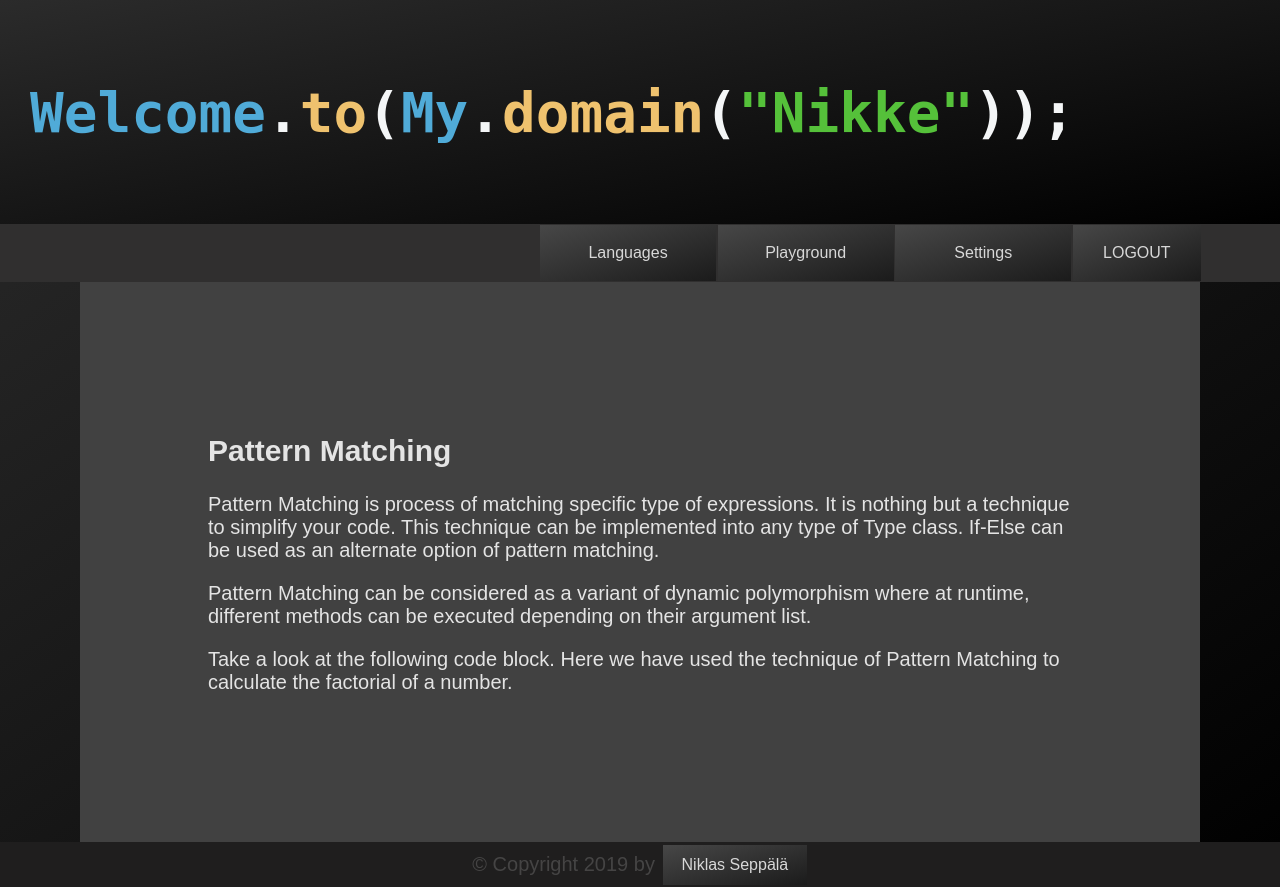
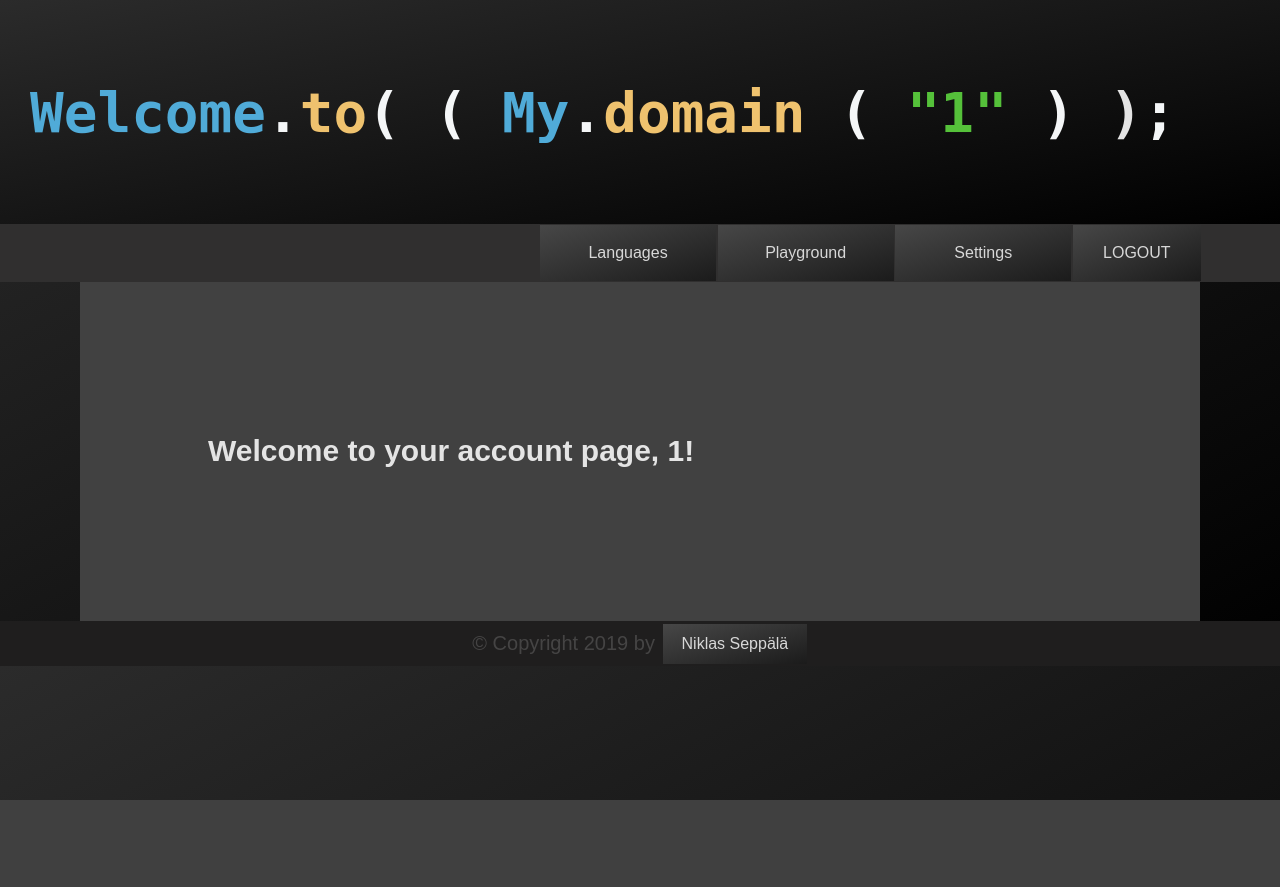
Before and after one commit to NikkeArp/my-website, a Flask app: page /account in a window 1280 px wide. After the commit the page ends 800 px from the top, so only its background shows below. Run offline with Flask 2, Linux system fonts and the light colour scheme; the visitor is signed in with stand-in values (Sample User, id 1).

Commit message:
Created dynamic main header with javascript that greets logged in user. Created logout functionality to app.py. moved main header html to layout.html cleaned html-files.

```diff
--- a/app.py
+++ b/app.py
@@ -60,6 +60,11 @@ def admin_page():
 
 @app.route("/logout")
 def logout():
+
+    session["logged_in"] = False
+    session["account_name"] = ""
+    session["admin_logged_in"] = False
+
     return redirect(url_for("index_page"))
 
 
--- /dev/null
+++ b/static/scripts/accountHeader.js
@@ -0,0 +1,5 @@
+$(document).ready(function () {
+    var account = $("#accountName")[0]
+    var header = $("#mainHeader")[0]
+    header.innerHTML = header.innerHTML.replace("()", '( </span><span style="color:#55c13a">' + '"' + account.innerHTML + '"' + '</span><span style="color:#f4f6f7;"> )</span>');
+});
--- a/static/scripts/mainHeader.js
+++ /dev/null
@@ -1,12 +0,0 @@
-$(document).ready(function () {
-    $("#mainHeader")[0].innerHTML =
-        '<span style="color: #50abd8">Welcome</span>'
-        + '<span style="color:#f4f6f7;">.</span>'
-        + '<span style="color: #efc26e">to</span>'
-        + '<span style="color:#f4f6f7;">(</span>'
-        + '<span style="color: #50abd8">My</span>'
-        + '<span style="color:#f4f6f7;">.</span>'
-        + '<span style="color: #efc26e">domain</span>'
-        + '<span style="color:#f4f6f7;">(<span style="color:#55c13a">"Nikke"</span>))</span>'
-        + '<span style="color:#f4f6f7;">;</span>'
-});
--- a/templates/account.html
+++ b/templates/account.html
@@ -1,6 +1,10 @@
 {% extends 'layout.html' %}
-{% block title %}Account Page{% endblock title %}
-{% block header %}{% endblock header %}
+{% block head %}
+    <script src="{{ url_for('static', filename='scripts/accountHeader.js') }}"></script>
+{% endblock head %}
+{% block title %}{{ session["account_name"] }}'s Page{% endblock title %}
+{% block header %}
+      <span id="accountName" style="visibility: hidden;">{{ session["account_name"] }}</span>{% endblock header %}
 {% block content %}
 <nav>
   <div class="internalLinks">
@@ -14,17 +18,7 @@
 </nav>
 <section>
   <article>
-    <h2>Pattern Matching</h2>
-    <p>Pattern Matching is process of matching specific type of expressions. It is nothing but a technique to
-      simplify
-      your code. This technique can be implemented into any type of Type class. If-Else can be used as an
-      alternate
-      option of pattern matching.</p>
-    <p>Pattern Matching can be considered as a variant of dynamic polymorphism where at runtime, different methods
-      can
-      be executed depending on their argument list.</p>
-    <p>Take a look at the following code block. Here we have used the technique of Pattern Matching to calculate the
-      factorial of a number.</p>
+    <h2>Welcome to your account page, {{ session["account_name"] }}!</h2>
   </article>
 </section>
 {% endblock content %}
--- a/templates/layout.html
+++ b/templates/layout.html
@@ -6,7 +6,6 @@
     <link rel="stylesheet" href="{{ url_for('static', filename='styles/layoutStyle.css') }}">
     <link rel="stylesheet" href="{{ url_for('static', filename='styles/buttonLink.css') }}">
     <script src="https://ajax.googleapis.com/ajax/libs/jquery/3.3.1/jquery.min.js"></script>
-    <script src="{{ url_for('static', filename='scripts/mainHeader.js') }}"></script>
     {% block head %}
     {% endblock head %}
     <title>{% block title %}{% endblock title %}</title>
@@ -14,7 +13,13 @@
 
   <body>
     <header>
-      <h1><code id="mainHeader"></code></h1>
+      <h1>
+        <code id="mainHeader">
+          <span style="color: #50abd8">Welcome</span><span style="color:#f4f6f7;">.</span><span style="color: #efc26e">to</span><span style="color:#f4f6f7;">(</span>
+          <span style="color:#f4f6f7;">( </span><span style="color: #50abd8">My</span><span style="color:#f4f6f7;">.</span><span style="color: #efc26e">domain</span>
+          <span style="color:#f4f6f7;">() )</span><span style="color:#f4f6f7;">;</span>
+      </code>
+      </h1>
       {% block header %}{% endblock header %}
     </header>
     {% block content %}{% endblock content %}
```
Also changed, not shown: templates/admin.html (+1 -11 lines).
